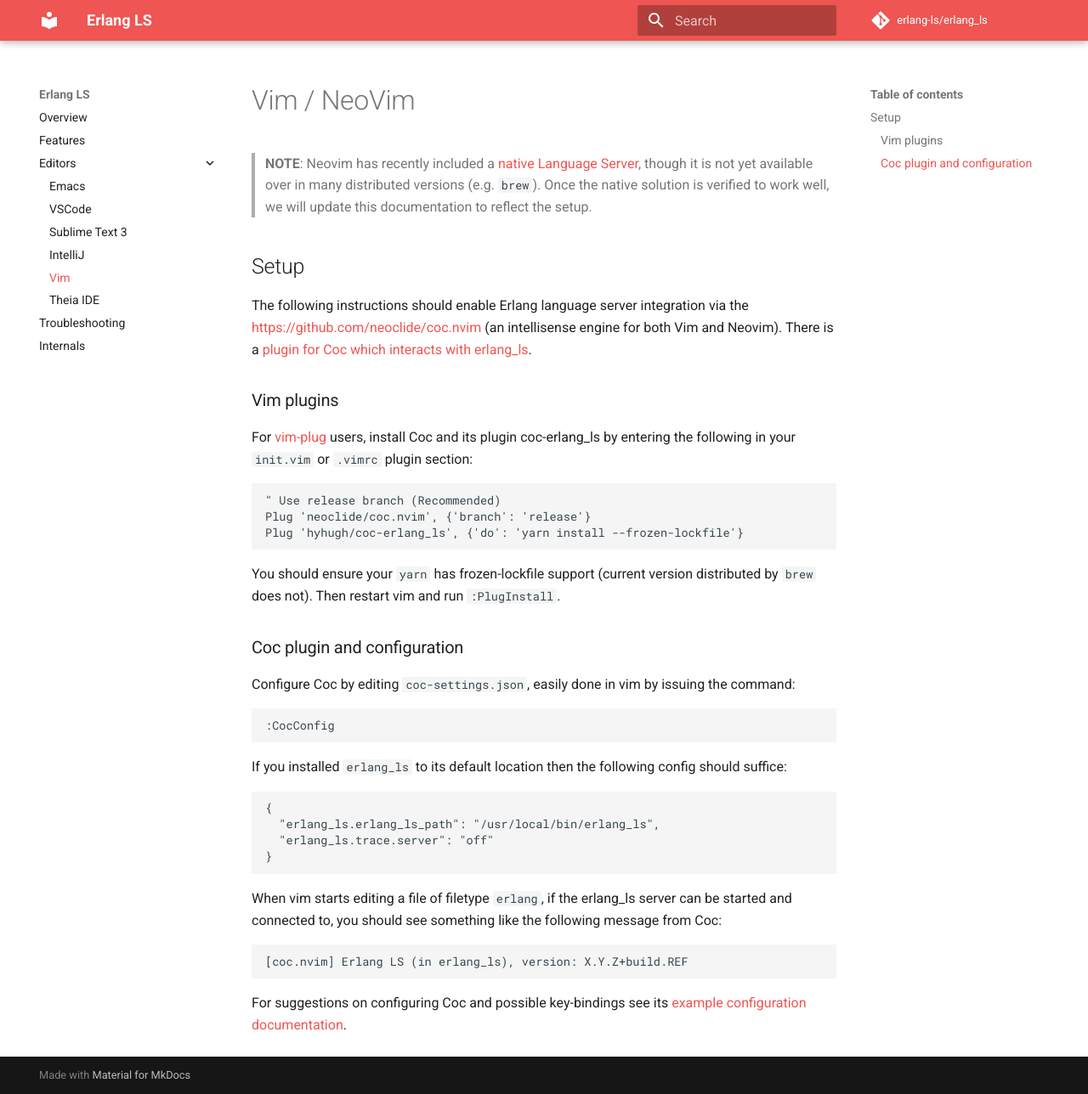
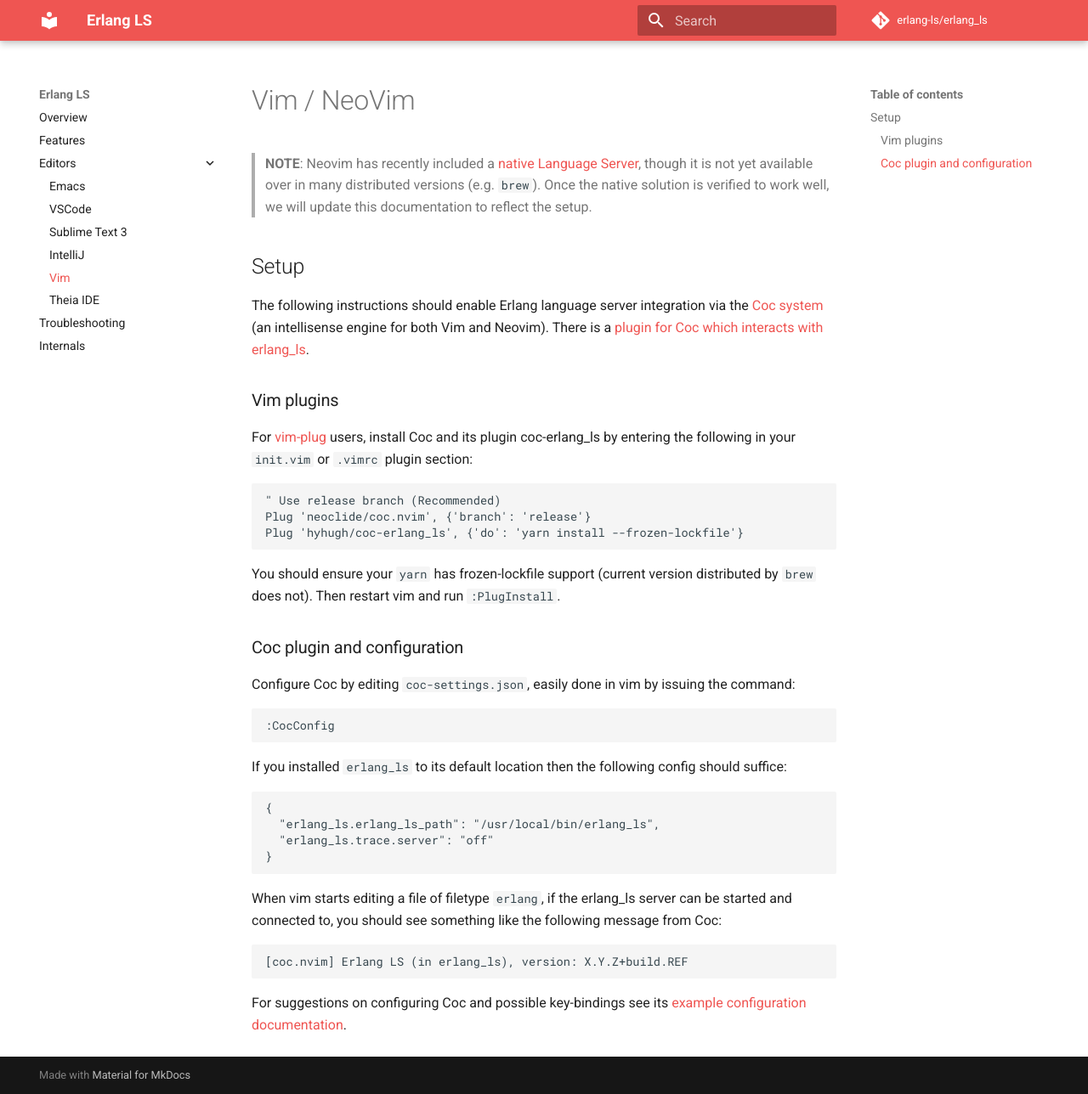
Before and after one commit to erlang-ls/erlang-ls.github.io, an MkDocs documentation site: the page built from docs/editors/vim.md, in a window 1280 px wide and 1288 px high. Shown: the whole window at 85% size. Built offline with MkDocs 1.6.1 and Material for MkDocs 9.7.7, drawn with Linux system fonts in a browser that asks for light colours; comment, search, counter and statistics services are not loaded; some of the changed lines change nothing that is shown.

Commit message:
Fix link

```diff
--- a/docs/editors/vim.md
+++ b/docs/editors/vim.md
@@ -8,7 +8,7 @@
 ## Setup
 
 The following instructions should enable Erlang language server integration via
-the [https://github.com/neoclide/coc.nvim](Coc system) (an intellisense engine
+the [Coc system](https://github.com/neoclide/coc.nvim) (an intellisense engine
 for both Vim and Neovim). There is a [plugin for Coc which interacts with
 erlang_ls](https://github.com/hyhugh/coc-erlang_ls).
 
```
